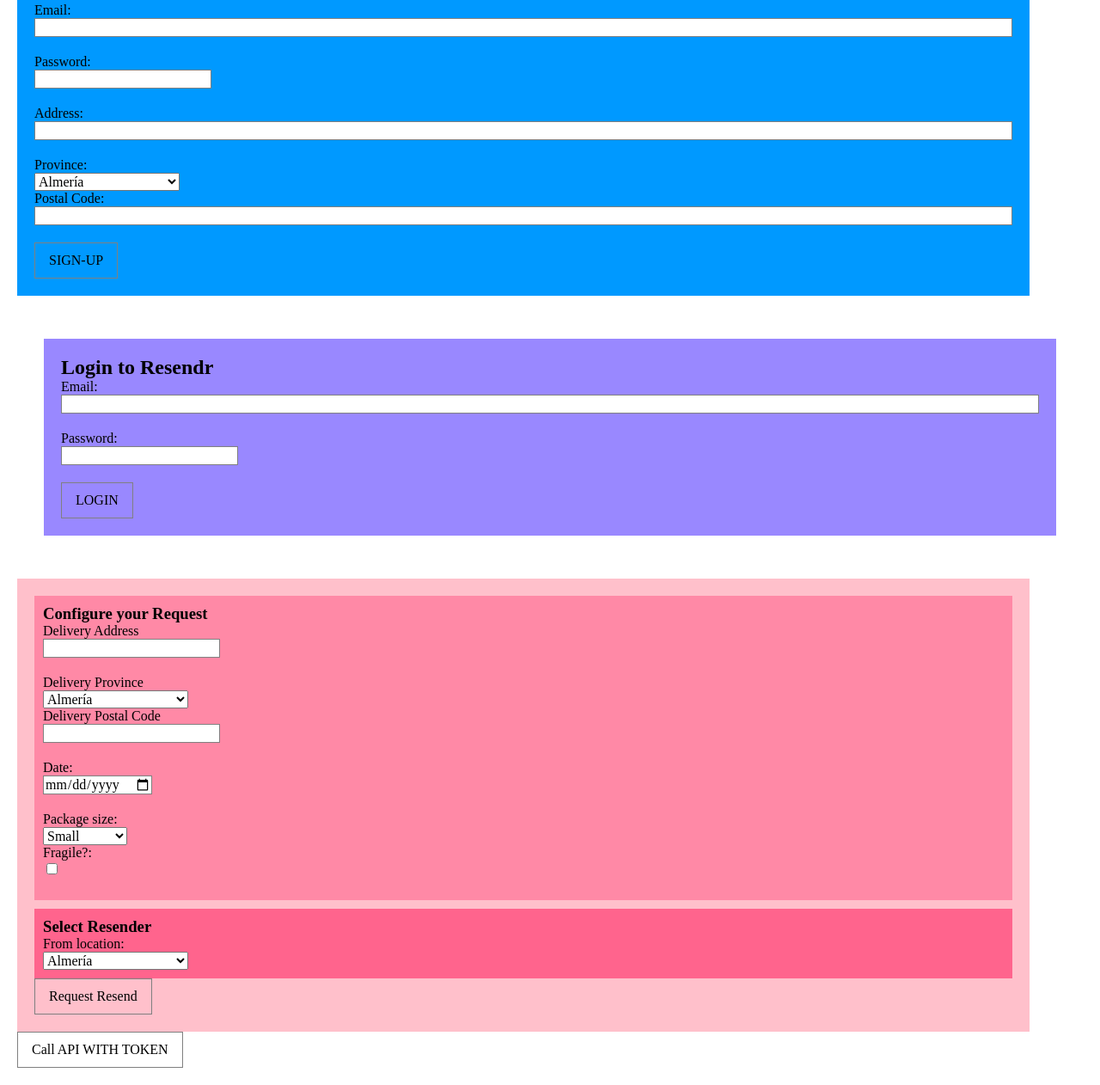
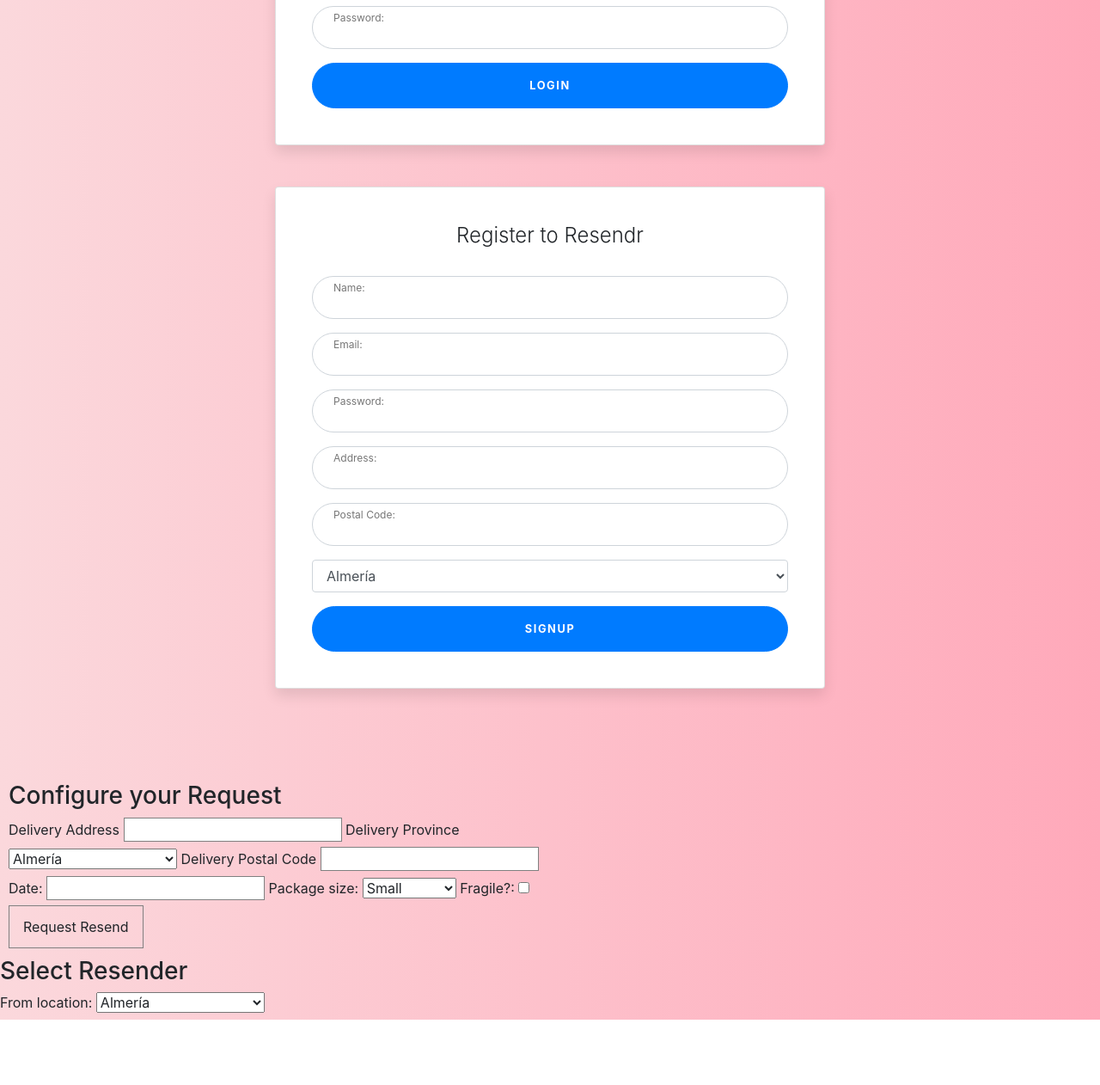
Before and after one commit to verogarp/resendr, a website: page front/index.html in a window 1280 px wide. Shown: the part 211-1473 px from the top of the page at 86% size. After the commit the page ends 1397 px from the top, so only its background shows below. Drawn offline with nearby package versions, Linux system fonts and the light colour scheme.

Commit message:
Make it prettyer and button to select user

```diff
--- a/front/index.html
+++ b/front/index.html
@@ -5,102 +5,211 @@
 
     <meta name="viewport" content="width=device-width, initial-scale=1.0" />
     <meta http-equiv="X-UA-Compatible" content="ie=edge" />
-    <title>Reboot API Front</title>
+    <title>Resendr</title>
     <link rel="stylesheet" href="styles/reset.css" />
     <link rel="stylesheet" href="styles/styles.css" />
+    <link rel="stylesheet" href="styles/yystyles.css" />
+    <link
+      rel="stylesheet"
+      href="https://maxcdn.bootstrapcdn.com/bootstrap/4.0.0/css/bootstrap.min.css"
+    />
   </head>
   <body>
+    <!--Login -->
+    <div id="login" class="card card-signin my-5">
+      <div class="card-body">
+        <h5 class="card-title text-center">Login to Resendr</h5>
+
+        <div class="form-signin">
+          <div class="form-label-group">
+            <input
+              type="text"
+              id="login_email"
+              name="login_email"
+              class="form-control"
+            />
+            <label for="login_email">Email:</label>
+          </div>
+
+          <div class="form-label-group">
+            <input
+              type="password"
+              id="login_password"
+              name="login_password"
+              class="form-control"
+            />
+            <label for="login_password">Password:</label>
+          </div>
+
+          <button
+            class="btn btn-lg btn-primary btn-block text-uppercase"
+            id="login_btn-login"
+          >
+            LOGIN
+          </button>
+        </div>
+      </div>
+    </div>
+
     <!-- Register -->
 
-    <h1>Welcome to Reboot Academy</h1>
-    <div id="register">
-      <h2>Register to Resendr</h2>
-      <label for="user_name">Name:</label>
-      <input type="text" id="user_name" name="user_name" />
+    <div id="register" class="card card-signin my-5">
+      <div class="card-body">
+        <h5 class="card-title text-center">Register to Resendr</h5>
 
-      <label for="user_email">Email:</label>
-      <input type="text" id="user_email" name="user_email" />
+        <div class="form-signin">
+          <div class="form-label-group">
+            <input
+              type="text"
+              id="register_user_name"
+              name="register_user_name"
+              class="form-control"
+            />
+            <label for="register_user_name">Name:</label>
+          </div>
 
-      <label for="user_password">Password:</label>
-      <input type="password" id="user_password" name="user_password" />
+          <div class="form-label-group">
+            <input
+              type="text"
+              id="register_user_email"
+              name="register_user_email"
+              class="form-control"
+            />
+            <label for="register_user_email">Email:</label>
+          </div>
 
-      <label for="new_user_address">Address:</label>
-      <input type="text" id="new_user_address" name="new_user_address" />
+          <div class="form-label-group">
+            <input
+              type="password"
+              id="register_user_password"
+              name="register_user_password"
+              class="form-control"
+            />
+            <label for="">Password:</label>
+          </div>
 
-      <label for="register_province">Province:</label>
-      <select name="" id="register_province"></select>
+          <div class="form-label-group">
+            <input
+              type="text"
+              id="register_user_address"
+              name="register_user_address"
+              class="form-control"
+            />
+            <label for="register_user_address">Address:</label>
+          </div>
 
-      <label for="new_user_postalCode">Postal Code:</label>
-      <input type="text" id="new_user_postalCode" name="new_user_postalCode" />
+          <div class="form-label-group">
+            <input
+              type="text"
+              id="register_user_postalCode"
+              name="register_user_postalCode"
+              class="form-control"
+            />
+            <label for="register_user_postalCode">Postal Code:</label>
+          </div>
 
-      <button id="btn-signup">SIGN-UP</button>
+          <div class="form-label-group">
+            <select
+              class="form-control"
+              id="register_user_province"
+              name="register_user_province"
+              class="form-control"
+            >
+              <option>Default select</option>
+            </select>
+          </div>
+
+          <button
+            class="btn btn-lg btn-primary btn-block text-uppercase"
+            id="register-btn-signup"
+          >
+            Signup
+          </button>
+        </div>
+      </div>
     </div>
 
-    <!--Login -->
-
-    <div id="login">
-      <h2>Login to Resendr</h2>
-
-      <label for="login_email">Email:</label>
-      <input type="text" id="login_email" name="login_email" />
-
-      <label for="login_password">Password:</label>
-      <input type="password" id="login_password" name="login_password" />
-
-      <button id="btn-login">LOGIN</button>
-    </div>
-
-    <!--resend -->
+    <!--resend class="d-none"-->
 
     <div id="resend">
-
       <div id="request">
         <h3>Configure your Request</h3>
-        <label for="destination_location">Delivery Address</label>
-        <input type="location" id="destination_user_address" name="destination_location" />
+        <label for="request_destination_user_address">Delivery Address</label>
+        <input
+          type="location"
+          id="request_destination_user_address"
+          name="request_destination_user_address"
+        />
 
-        <label for="destination_location">Delivery Province</label>
-        <select name="" id="destination_user_province"></select>
+        <label for="request_destination_user_province">Delivery Province</label>
+        <select
+          name="request_destination_user_province"
+          id="request_destination_user_province"
+        ></select>
 
-        <label for="destination_location">Delivery Postal Code</label>
-        <input type="location" id="destination_user_postalCode" name="destination_location" />
+        <label for="request_destination_user_postalCode"
+          >Delivery Postal Code</label
+        >
+        <input
+          type="location"
+          id="request_destination_user_postalCode"
+          name="request_destination_user_postalCode"
+        />
 
-        <!--<label for="price">Price</label>
-        <input type="num" id="price" name="price" /> -->
+        <label for="request_destination_user_date">Date:</label>
+        <input
+          type="request_destination_user_date"
+          id="request_destination_user_date"
+          name="date"
+        />
 
-        <label for="date">Date:</label>
-        <input type="date" id="date" name="date" />
-
-        <label for="package_size">Package size:</label>
-        <select name="" id="package_size">
+        <label for="request_destination_package_size">Package size:</label>
+        <select
+          name="request_destination_package_size"
+          id="request_destination_package_size"
+        >
           <option value="small">Small</option>
           <option value="medium">Medium</option>
           <option value="large">Large</option>
           <option value="extraLarge">Extra Large</option>
         </select>
 
-        <label for="fragile">Fragile?:</label>
-        <input type="checkbox" id="fragile" name="fragile" />
+        <label for="request_destination_fragile">Fragile?:</label>
+        <input
+          type="checkbox"
+          id="request_destination_fragile"
+          name="request_destination_fragile"
+        />
       </div>
-
-      <div id="resenders">
-        <h3>Select Resender</h3>
-        <label for="from_location">From location:</label>
-        <select id="from_location" name="from_location" />
-
-        <label for="destination_user">Destination user:</label>
-        <select name="" id="destination_user"> </select>
-      </div>
-
-      <div id="resenders_list">
-
-      </div>
-
-      <button id="btn-resend">Request Resend</button>
+      <button id="request-btn-resend">Request Resend</button>
     </div>
 
-    <button id="btn-api">Call API WITH TOKEN</button>
-    <script src="https://cdn.jsdelivr.net/npm/lodash@4.17.15/lodash.min.js"></script>
+    <div id="resenders">
+      <h3>Select Resender</h3>
+      <label for="resender_destination_user_province">From location:</label>
+      <select
+        id="resender_destination_user_province"
+        name="resender_destination_user_province"
+      ></select>
+      <div id="resenders_list"></div>
+    </div>
+
+
+    <script
+      src="https://code.jquery.com/jquery-3.2.1.slim.min.js"
+      integrity="sha384-KJ3o2DKtIkvYIK3UENzmM7KCkRr/rE9/Qpg6aAZGJwFDMVNA/GpGFF93hXpG5KkN"
+      crossorigin="anonymous"
+    ></script>
+    <script
+      src="https://cdnjs.cloudflare.com/ajax/libs/popper.js/1.12.9/umd/popper.min.js"
+      integrity="sha384-ApNbgh9B+Y1QKtv3Rn7W3mgPxhU9K/ScQsAP7hUibX39j7fakFPskvXusvfa0b4Q"
+      crossorigin="anonymous"
+    ></script>
+    <script
+      src="https://maxcdn.bootstrapcdn.com/bootstrap/4.0.0/js/bootstrap.min.js"
+      integrity="sha384-JZR6Spejh4U02d8jOt6vLEHfe/JQGiRRSQQxSfFWpi1MquVdAyjUar5+76PVCmYl"
+      crossorigin="anonymous"
+    ></script>
     <script src="https://cdnjs.cloudflare.com/ajax/libs/axios/0.19.0/axios.min.js"></script>
     <script src="scripts/provincias.js"></script>
     <script src="scripts/index.js"></script>
--- a/front/scripts/index.js
+++ b/front/scripts/index.js
@@ -16,20 +16,21 @@
   }
 });
 
-
-
-document.getElementById("btn-signup").addEventListener("click", event => {
+//Sign up
+function signup() {
+  document
+    .getElementById("register-btn-signup")
+    .addEventListener("click", event => {
       const newUser = {
-    name: document.getElementById("user_name").value,
-    email: document.getElementById("user_email").value,
-    password: document.getElementById("user_password").value,
+        name: document.getElementById("register_user_name").value,
+        email: document.getElementById("register_user_email").value,
+        password: document.getElementById("register_user_password").value,
         location: {
-      address: document.getElementById("new_user_address").value,
-      province: document.getElementById("register_province").value,
-      postalCode: document.getElementById("new_user_postalCode").value
+          address: document.getElementById("register_user_address").value,
+          province: document.getElementById("register_user_province").value,
+          postalCode: document.getElementById("register_user_postalCode").value
         }
       };
-
       api
         .post("auth/signup", newUser)
         .then(function(response) {
@@ -41,8 +42,13 @@
           console.log(error.response);
         });
     });
+}
 
-document.getElementById("btn-login").addEventListener("click", event => {
+//Login
+function login() {
+  document
+    .getElementById("login_btn-login")
+    .addEventListener("click", event => {
       console.log("loggggiinnnnn");
 
       const newUser = {
@@ -61,20 +67,30 @@
           console.log(error.response);
         });
     });
+}
+//Make a resend
 
-document.getElementById("btn-resend").addEventListener("click", event => {
+function makeAResend() {
+  document
+    .getElementById("request-btn-resend")
+    .addEventListener("click", event => {
       const newResend = {
         fromUser: localStorage.getItem("whoami"),
         destinationUser: document.getElementById("destination_user").value,
         destinationLocation: {
-      address: document.getElementById("destination_user_address").value,
-      province: document.getElementById("destination_user_province").value,
-      postalCode: document.getElementById("destination_user_postalCode").value
+          address: document.getElementById("request_destination_user_address")
+            .value,
+          province: document.getElementById("request_destination_user_province")
+            .value,
+          postalCode: document.getElementById(
+            "request_destination_user_postalCode"
+          ).value
         },
-    //price: document.getElementById("price").value,
-    date: document.getElementById("date").value,
-    packageSize: document.getElementById("package_size").value,
-    fragile: document.getElementById("fragile").value === "on"
+        date: document.getElementById("request_destination_user_date").value,
+        packageSize: document.getElementById("request_destination_package_size")
+          .value,
+        fragile:
+          document.getElementById("request_destination_fragile").value === "on"
       };
       api
         .post("resends", newResend, { headers: { access_token: token } })
@@ -85,9 +101,26 @@
           console.log(error.response);
         });
     });
+}
 
-fromLocation = document.getElementById("from_location");
-resenders = document.getElementById("resenders_list")
+//Filter users by province
+let selectedResender
+
+function selectResender(id){
+  api
+    .get(`users/${id}`)
+    .then(res => {
+      selectedResender = res.data
+      console.log(selectedResender);
+    })
+    .catch(function(error) {
+      console.log(error.response);
+    });
+}
+
+function filterUsersByProvince() {
+  fromLocation = document.getElementById("resender_destination_user_province");
+  resenders = document.getElementById("resenders_list");
 
   fromLocation.addEventListener("change", event => {
     api
@@ -97,16 +130,23 @@
       .then(users => {
         let html = "";
         users.data.forEach(function(user) {
-        html += `<div id="location_users"> ${user.name} </div>`;
+          html += `<div id="location_users"> ${user.name}
+          <button id="btn-resenders_users" onclick="selectResender('${user._id}')"> ${"Solicit resend"}</button>
+          </div>`;
         });
         resenders.innerHTML = html;
       });
   });
-
-
-signupProvinces = document.getElementById("register_province");
-resendersLocation = document.getElementById("from_location");
-destination_province = document.getElementById("destination_user_province");
+}
+//List of provinces
+function listOfProvinces() {
+  signupProvinces = document.getElementById("register_user_province");
+  resendersLocation = document.getElementById(
+    "resender_destination_user_province"
+  );
+  destination_province = document.getElementById(
+    "request_destination_user_province"
+  );
 
   let html = "";
   provinces
@@ -117,3 +157,10 @@
   signupProvinces.innerHTML = html;
   resendersLocation.innerHTML = html;
   destination_province.innerHTML = html;
+}
+
+signup();
+login();
+makeAResend();
+filterUsersByProvince();
+listOfProvinces();
--- a/front/styles/styles.css
+++ b/front/styles/styles.css
@@ -1,42 +1,15 @@
-body {
-  padding: 20px;
-}
-label, button {
-  display: block;
-}
-
-input {
-  margin-bottom: 20px;
-}
-#register, #login, #resend {
-  width: 95%;
+#register,
+#login,
+#resend {
+  width: 50%;
   display: inline-block;
   vertical-align: top;
-  padding: 20px;
+  padding: 10px;
   margin: auto;
   margin-top: 50px;
 }
-#register {
-  background-color: #0099ff;
-}
-#login {
-  background-color: #9988ff;
+
+#login, #register {
+  /* background-color: #9988ff; */
   display: block;
 }
-#resend {
-  background-color: pink;
-}
-#request {
-  background-color: rgba(255,10,80,0.3);
-  padding: 10px;
-}
-#resenders {
-  margin-top: 10px;
-  background-color: rgba(255,10,80,0.5);
-  padding: 10px;
-}
-#location_users {
-  margin-top: 10px;
-  background-color: rgba(255,10,80,0.5);
-  padding: 10px;
-}
--- /dev/null
+++ b/front/styles/yystyles.css
@@ -0,0 +1,129 @@
+
+
+
+
+
+:root {
+  --input-padding-x: 1.5rem;
+  --input-padding-y: .75rem;
+}
+
+body {
+  background: linear-gradient(to right, #fbd8dc, #ffa9ba);
+}
+
+.card-signin {
+  border: 0;
+  border-radius: 1rem;
+  box-shadow: 0 0.5rem 1rem 0 rgba(0, 0, 0, 0.1);
+}
+
+.card-signin .card-title {
+  margin-bottom: 2rem;
+  font-weight: 300;
+  font-size: 1.5rem;
+}
+
+.card-signin .card-body {
+  padding: 2rem;
+}
+
+.form-signin {
+  width: 100%;
+}
+
+.form-signin .btn {
+  font-size: 80%;
+  border-radius: 5rem;
+  letter-spacing: .1rem;
+  font-weight: bold;
+  padding: 1rem;
+  transition: all 0.2s;
+}
+
+.form-label-group {
+  position: relative;
+  margin-bottom: 1rem;
+}
+
+.form-label-group input {
+  height: auto;
+  border-radius: 2rem;
+}
+
+.form-label-group>input,
+.form-label-group>label {
+  padding: var(--input-padding-y) var(--input-padding-x);
+}
+
+.form-label-group>label {
+  position: absolute;
+  top: 0;
+  left: 0;
+  display: block;
+  width: 100%;
+  margin-bottom: 0;
+  /* Override default `<label>` margin */
+  line-height: 1.5;
+  color: #495057;
+  border: 1px solid transparent;
+  border-radius: .25rem;
+  transition: all .1s ease-in-out;
+}
+
+.form-label-group input::-webkit-input-placeholder {
+  color: transparent;
+}
+
+.form-label-group input:-ms-input-placeholder {
+  color: transparent;
+}
+
+.form-label-group input::-ms-input-placeholder {
+  color: transparent;
+}
+
+.form-label-group input::-moz-placeholder {
+  color: transparent;
+}
+
+.form-label-group input::placeholder {
+  color: transparent;
+}
+
+.form-label-group input:not(:placeholder-shown) {
+  padding-top: calc(var(--input-padding-y) + var(--input-padding-y) * (2 / 3));
+  padding-bottom: calc(var(--input-padding-y) / 3);
+}
+
+.form-label-group input:not(:placeholder-shown)~label {
+  padding-top: calc(var(--input-padding-y) / 3);
+  padding-bottom: calc(var(--input-padding-y) / 3);
+  font-size: 12px;
+  color: #777;
+}
+
+/* Fallback for Edge
+-------------------------------------------------- */
+
+@supports (-ms-ime-align: auto) {
+  .form-label-group>label {
+    display: none;
+  }
+  .form-label-group input::-ms-input-placeholder {
+    color: #777;
+  }
+}
+
+/* Fallback for IE
+-------------------------------------------------- */
+
+@media all and (-ms-high-contrast: none),
+(-ms-high-contrast: active) {
+  .form-label-group>label {
+    display: none;
+  }
+  .form-label-group input:-ms-input-placeholder {
+    color: #777;
+  }
+}
```
Also changed, not shown: front/login.html (added, +47 -0 lines). Lines whose indentation alone changed are shown as unchanged.
